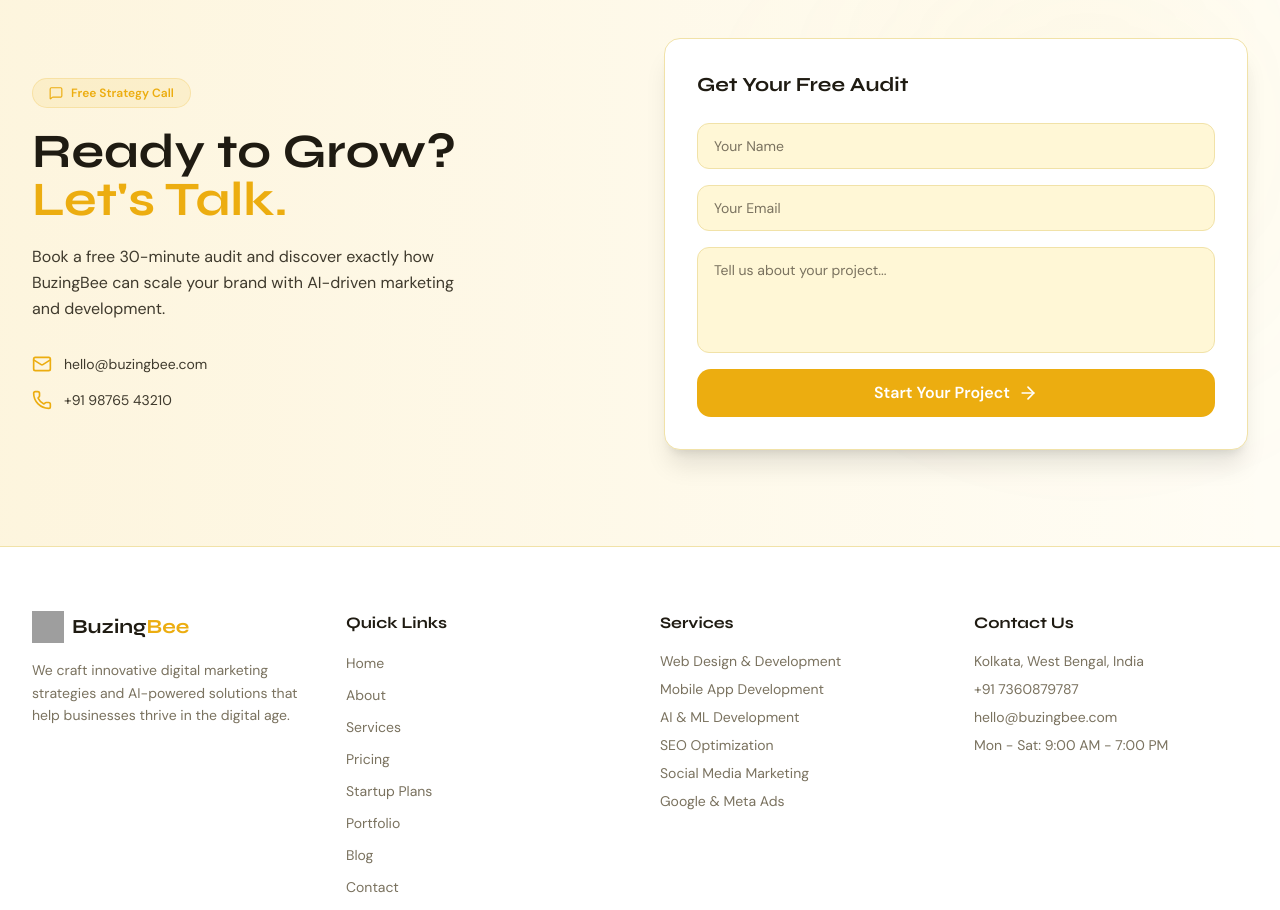
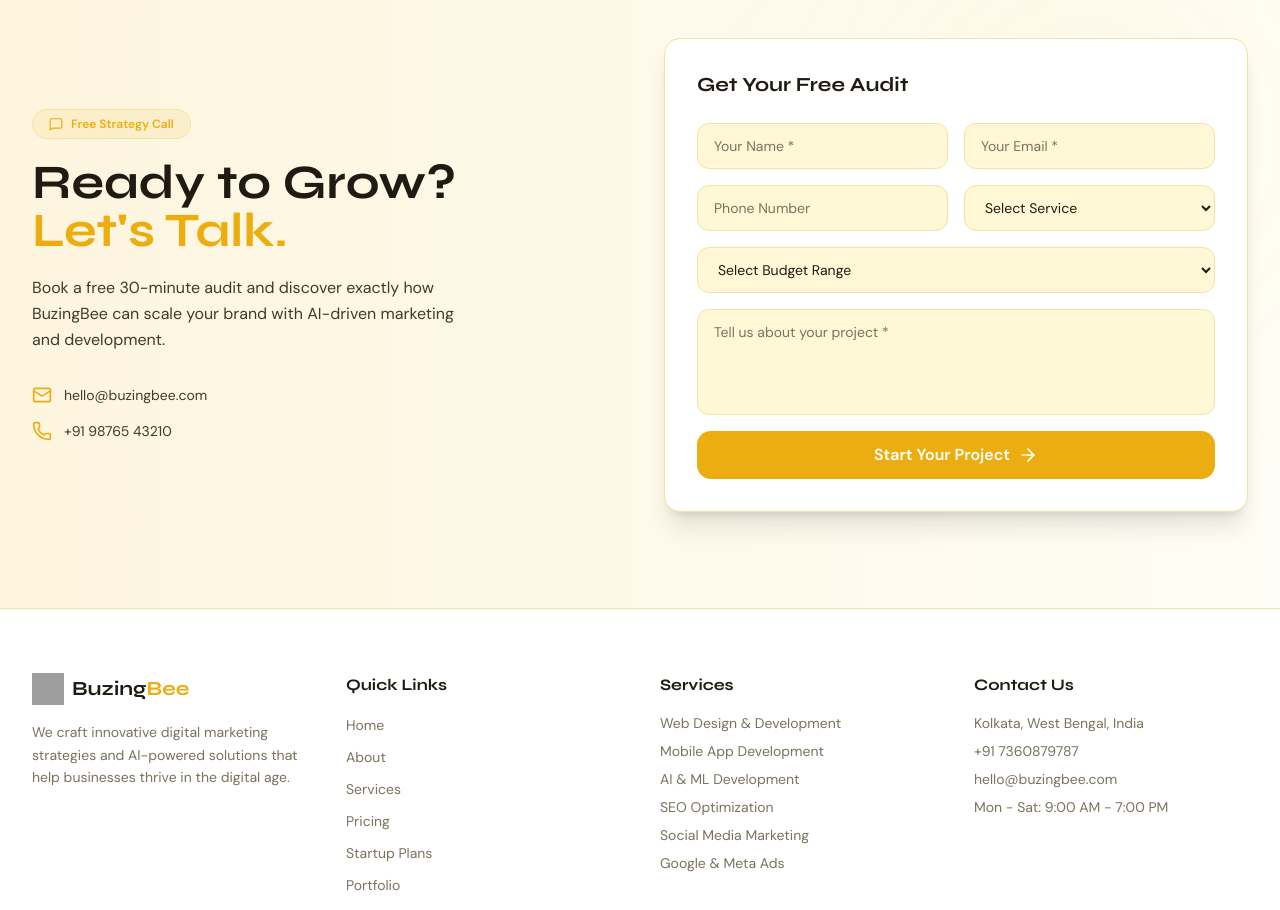
Before and after one commit to Rahulsrivastava0124/NewBuzingbee, a Next.js app in the folder BuzingBee/: page / in a window 1280 px wide. Shown: the part 6340-7250 px from the top of the page. Built offline with nearby package versions, Linux system fonts and the light colour scheme; no server answers; grey boxes are pictures that could not be loaded.

Commit message:
feat: enhance lead submission form with additional fields and submission handling

```diff
--- a/BuzingBee/app/case-studies/[slug]/page.tsx
+++ b/BuzingBee/app/case-studies/[slug]/page.tsx
@@ -2,6 +2,7 @@ import type { Metadata } from "next";
 import { ArrowLeft, Building2, Tag, TrendingUp } from "lucide-react";
 import Link from "next/link";
 import { fetchCaseStudyBySlug, fetchCaseStudyCards } from "@/lib/caseStudy";
+import type { CaseStudyCardItem } from "@/lib/caseStudy";
 import { SITE_CONFIG } from "@/lib/constants";
 
 const toTitleFromSlug = (slug = "") =>
@@ -60,7 +61,9 @@ export default async function CaseStudyDetailPage({
   const { slug } = await params;
   const [cs, allCards] = await Promise.all([
     fetchCaseStudyBySlug(slug),
-    fetchCaseStudyCards().catch(() => []),
+    fetchCaseStudyCards().catch(
+      (): CaseStudyCardItem[] => [] as CaseStudyCardItem[],
+    ),
   ]);
 
   const title = cs?.title || toTitleFromSlug(slug);
--- a/BuzingBee/app/page.tsx
+++ b/BuzingBee/app/page.tsx
@@ -1,6 +1,6 @@
 "use client";
 
-import { useEffect, useState } from "react";
+import { FormEvent, useEffect, useState } from "react";
 import { motion } from "framer-motion";
 import Link from "next/link";
 import {
@@ -164,10 +164,66 @@ type HomeBlogPost = {
   slug: string;
 };
 
+const ENQUIRY_API_URL = process.env.NEXT_PUBLIC_API_BASE_URL
+  ? `${process.env.NEXT_PUBLIC_API_BASE_URL}/enquiries/submit`
+  : "https://api.buzingbee.com/api/enquiries/submit";
+
 export default function HomePage() {
-  const [form, setForm] = useState({ name: "", email: "", message: "" });
+  const [form, setForm] = useState({
+    name: "",
+    email: "",
+    phone: "",
+    service: "",
+    budget: "",
+    message: "",
+  });
+  const [leadSubmitState, setLeadSubmitState] = useState<
+    "idle" | "submitting" | "success" | "error"
+  >("idle");
+  const [leadSubmitMessage, setLeadSubmitMessage] = useState("");
   const [blogSectionPosts, setBlogSectionPosts] =
     useState<HomeBlogPost[]>(blogPosts);
+
+  const handleLeadSubmit = async (e: FormEvent<HTMLFormElement>) => {
+    e.preventDefault();
+
+    setLeadSubmitState("submitting");
+    setLeadSubmitMessage("");
+
+    try {
+      const response = await fetch(ENQUIRY_API_URL, {
+        method: "POST",
+        headers: { "Content-Type": "application/json" },
+        body: JSON.stringify({ ...form, source: "home-cta" }),
+      });
+
+      const payload = await response.json();
+
+      if (!response.ok) {
+        throw new Error(payload?.message || "Failed to submit enquiry");
+      }
+
+      setLeadSubmitState("success");
+      setLeadSubmitMessage(
+        payload?.message || "Thank you! We will connect with you shortly.",
+      );
+      setForm({
+        name: "",
+        email: "",
+        phone: "",
+        service: "",
+        budget: "",
+        message: "",
+      });
+    } catch (error) {
+      setLeadSubmitState("error");
+      setLeadSubmitMessage(
+        error instanceof Error
+          ? error.message
+          : "Something went wrong. Please try again.",
+      );
+    }
+  };
 
   useEffect(() => {
     let active = true;
@@ -972,44 +1028,112 @@ export default function HomePage() {
               <h3 className="text-xl font-bold text-textHeading font-heading mb-6">
                 Get Your Free Audit
               </h3>
-              <form
-                onSubmit={(e) => {
-                  e.preventDefault();
-                  window.location.href = "/contact";
-                }}
-                className="flex flex-col gap-4"
-              >
+              <form onSubmit={handleLeadSubmit} className="flex flex-col gap-4">
+                <div className="grid sm:grid-cols-2 gap-4">
                   <input
                     type="text"
-                  placeholder="Your Name"
+                    placeholder="Your Name *"
                     value={form.name}
-                  onChange={(e) => setForm({ ...form, name: e.target.value })}
+                    onChange={(e) =>
+                      setForm((prev) => ({ ...prev, name: e.target.value }))
+                    }
                     required
                     className="w-full bg-bgSection border border-border rounded-xl px-4 py-3 text-textHeading text-sm placeholder:text-textMuted outline-none focus:border-accent transition-colors"
                   />
                   <input
                     type="email"
-                  placeholder="Your Email"
+                    placeholder="Your Email *"
                     value={form.email}
-                  onChange={(e) => setForm({ ...form, email: e.target.value })}
+                    onChange={(e) =>
+                      setForm((prev) => ({ ...prev, email: e.target.value }))
+                    }
                     required
                     className="w-full bg-bgSection border border-border rounded-xl px-4 py-3 text-textHeading text-sm placeholder:text-textMuted outline-none focus:border-accent transition-colors"
                   />
+                </div>
+
+                <div className="grid sm:grid-cols-2 gap-4">
+                  <input
+                    type="tel"
+                    placeholder="Phone Number"
+                    value={form.phone}
+                    onChange={(e) =>
+                      setForm((prev) => ({ ...prev, phone: e.target.value }))
+                    }
+                    className="w-full bg-bgSection border border-border rounded-xl px-4 py-3 text-textHeading text-sm placeholder:text-textMuted outline-none focus:border-accent transition-colors"
+                  />
+                  <select
+                    value={form.service}
+                    onChange={(e) =>
+                      setForm((prev) => ({ ...prev, service: e.target.value }))
+                    }
+                    className="w-full bg-bgSection border border-border rounded-xl px-4 py-3 text-textHeading text-sm outline-none focus:border-accent transition-colors"
+                  >
+                    <option value="">Select Service</option>
+                    <option value="web-development">Web Development</option>
+                    <option value="mobile-app">Mobile App Development</option>
+                    <option value="ai-ml">AI & ML Development</option>
+                    <option value="seo">SEO Optimization</option>
+                    <option value="social-media">Social Media Marketing</option>
+                    <option value="ppc">Google & Meta Ads</option>
+                    <option value="email-marketing">Email Marketing</option>
+                    <option value="branding">Brand Identity & Logo</option>
+                    <option value="ecommerce">E-Commerce Solutions</option>
+                    <option value="other">Other</option>
+                  </select>
+                </div>
+
+                <select
+                  value={form.budget}
+                  onChange={(e) =>
+                    setForm((prev) => ({ ...prev, budget: e.target.value }))
+                  }
+                  className="w-full bg-bgSection border border-border rounded-xl px-4 py-3 text-textHeading text-sm outline-none focus:border-accent transition-colors"
+                >
+                  <option value="">Select Budget Range</option>
+                  <option value="below-5k">Below ₹5,000</option>
+                  <option value="5k-10k">₹5,000 — ₹10,000</option>
+                  <option value="10k-25k">₹10,000 — ₹25,000</option>
+                  <option value="25k-50k">₹25,000 — ₹50,000</option>
+                  <option value="50k-1l">₹50,000 — ₹1,00,000</option>
+                  <option value="above-1l">Above ₹1,00,000</option>
+                </select>
+
                 <textarea
-                  placeholder="Tell us about your project..."
+                  placeholder="Tell us about your project *"
                   value={form.message}
                   onChange={(e) =>
-                    setForm({ ...form, message: e.target.value })
+                    setForm((prev) => ({ ...prev, message: e.target.value }))
                   }
                   rows={4}
+                  required
                   className="w-full bg-bgSection border border-border rounded-xl px-4 py-3 text-textHeading text-sm placeholder:text-textMuted outline-none focus:border-accent transition-colors resize-none"
                 />
+
                 <button
                   type="submit"
-                  className="btn-primary w-full gap-2 justify-center"
+                  disabled={leadSubmitState === "submitting"}
+                  className="btn-primary w-full gap-2 justify-center disabled:opacity-60 disabled:cursor-not-allowed"
                 >
-                  Start Your Project <ArrowRight className="w-5 h-5" />
+                  {leadSubmitState === "submitting"
+                    ? "Submitting..."
+                    : "Start Your Project"}{" "}
+                  <ArrowRight className="w-5 h-5" />
                 </button>
+
+                {leadSubmitState === "success" && (
+                  <div className="flex items-start gap-2 rounded-xl border border-green-500/35 bg-green-500/10 px-4 py-3 text-sm text-green-700">
+                    <CheckCircle className="w-4 h-4 mt-0.5 shrink-0" />
+                    <span>{leadSubmitMessage}</span>
+                  </div>
+                )}
+
+                {leadSubmitState === "error" && (
+                  <div className="flex items-start gap-2 rounded-xl border border-red-500/35 bg-red-500/10 px-4 py-3 text-sm text-red-600">
+                    <XCircle className="w-4 h-4 mt-0.5 shrink-0" />
+                    <span>{leadSubmitMessage}</span>
+                  </div>
+                )}
               </form>
             </motion.div>
           </div>
```
Also changed, not shown: 1 other file (tests, documents, lock files or other folders). Lines whose indentation alone changed are shown as unchanged.
